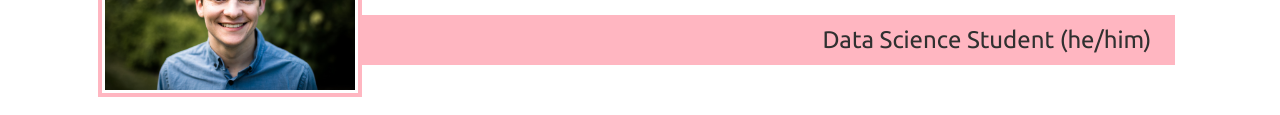
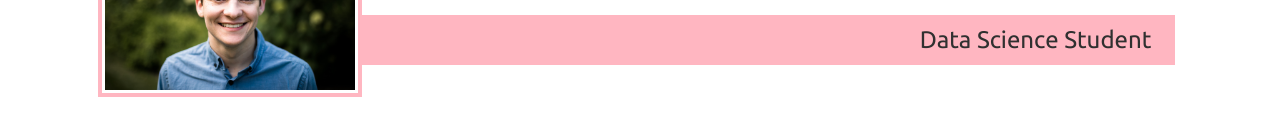
Before and after one commit to sefortescue/sefortescue.github.io, a plain HTML site: page docs/index.html in a window 1280 px wide. Shown: the part 233-348 px from the top of the page. Drawn offline with Linux system fonts and the light colour scheme.

Commit message:
title changes

```diff
--- a/docs/index.html
+++ b/docs/index.html
@@ -22,7 +22,6 @@
 		<!-- Fonts -->
 
 		<link rel="stylesheet" href="https://fonts.googleapis.com/css2?family=Ubuntu&display=swap">
-
 		<link rel="stylesheet" href="css/style.css">
 
 	</head>
@@ -57,7 +56,7 @@
 
 			</h1>
 
-			<p class="section__subtitle section__subtitle--intro">Data Science Student (he/him)</p>
+			<p class="section__subtitle section__subtitle--intro">Data Science Student</p>
 
 			<img src="img/sam-headshot2.jpg" alt="A Picture of Sam" class="intro__img">
 
```
